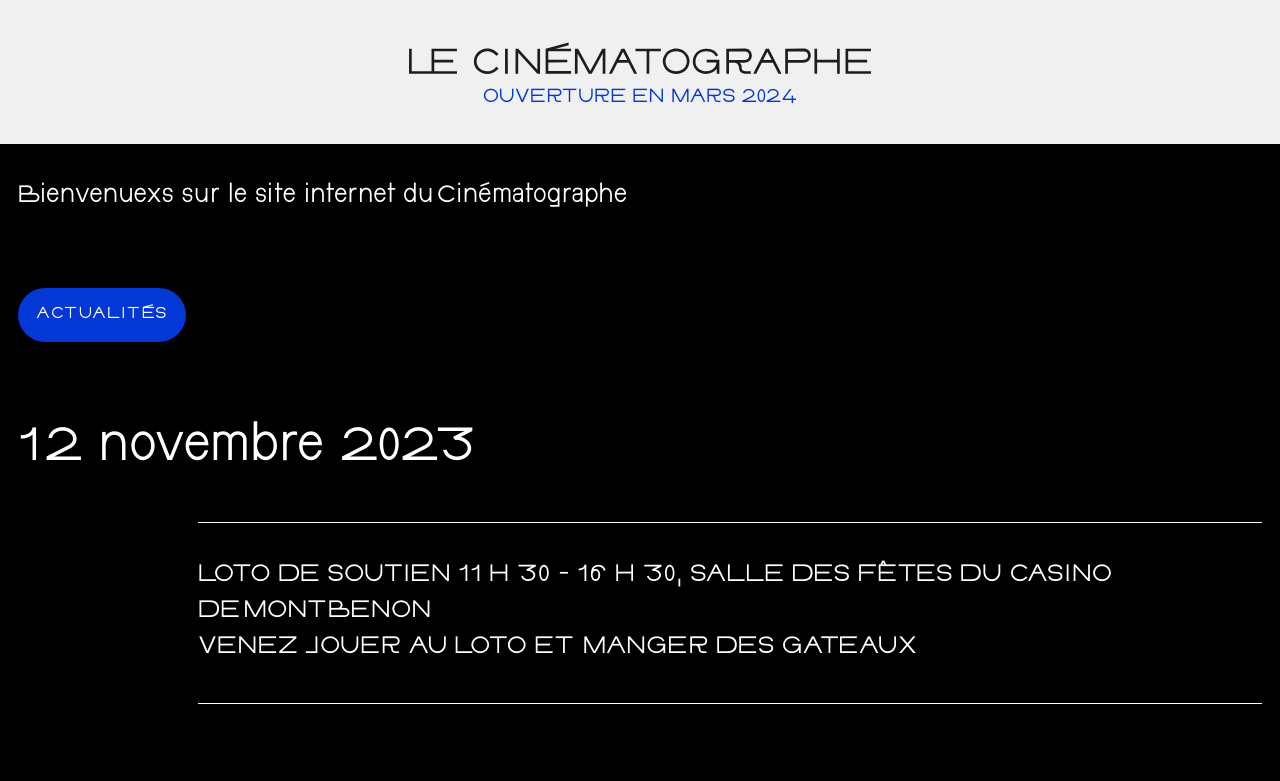
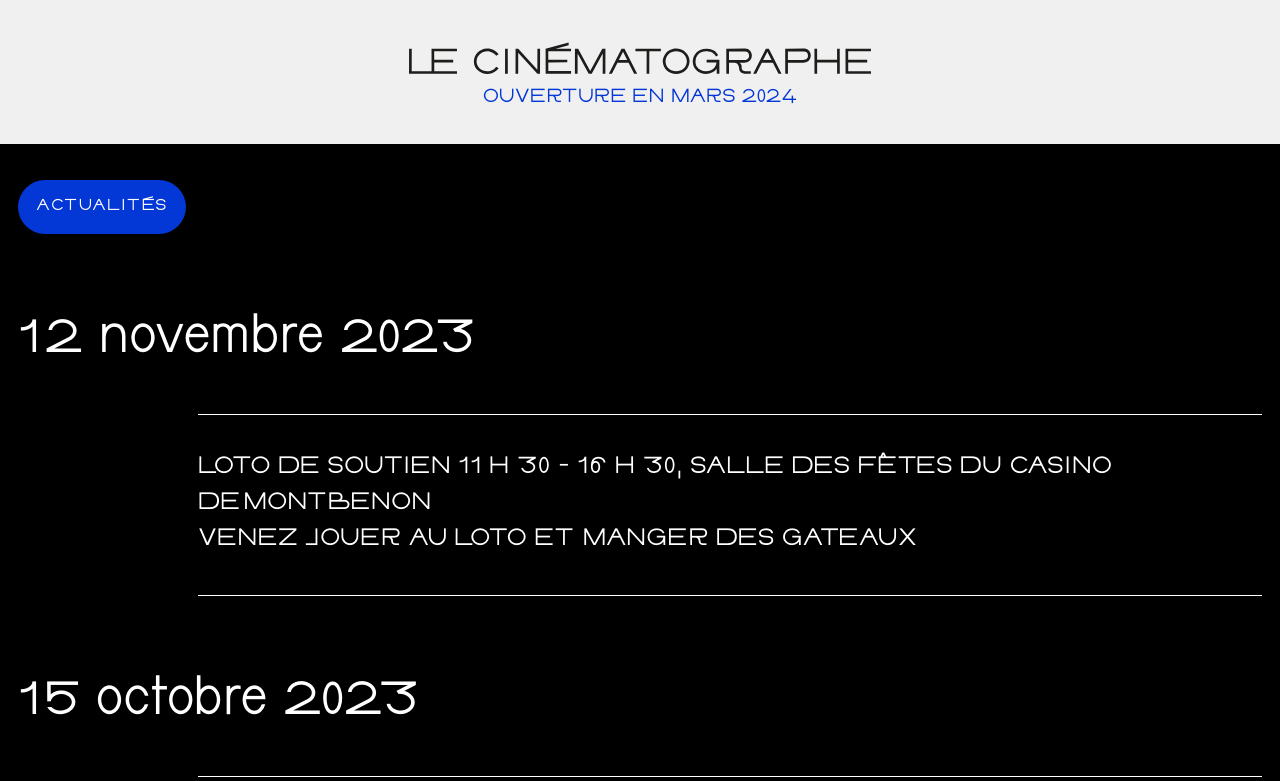
Before and after one commit to azertypow/lecinematographe.landingPage, a Vue app: page / in a window 1280 px wide. Shown: the top 781 px of the page. Built offline with nearby package versions, Linux system fonts and the light colour scheme.

Commit message:
faet: remove first line

```diff
--- a/src/App.vue
+++ b/src/App.vue
@@ -9,11 +9,6 @@
         <div
                 class="v-app__content"
         >
-            <section
-                class="v-app__section"
-            >
-                <p>Bienvenuexs sur le site internet du&nbsp;Cinématographe</p>
-            </section>
             <section
                     class="v-app__section"
             >
```
